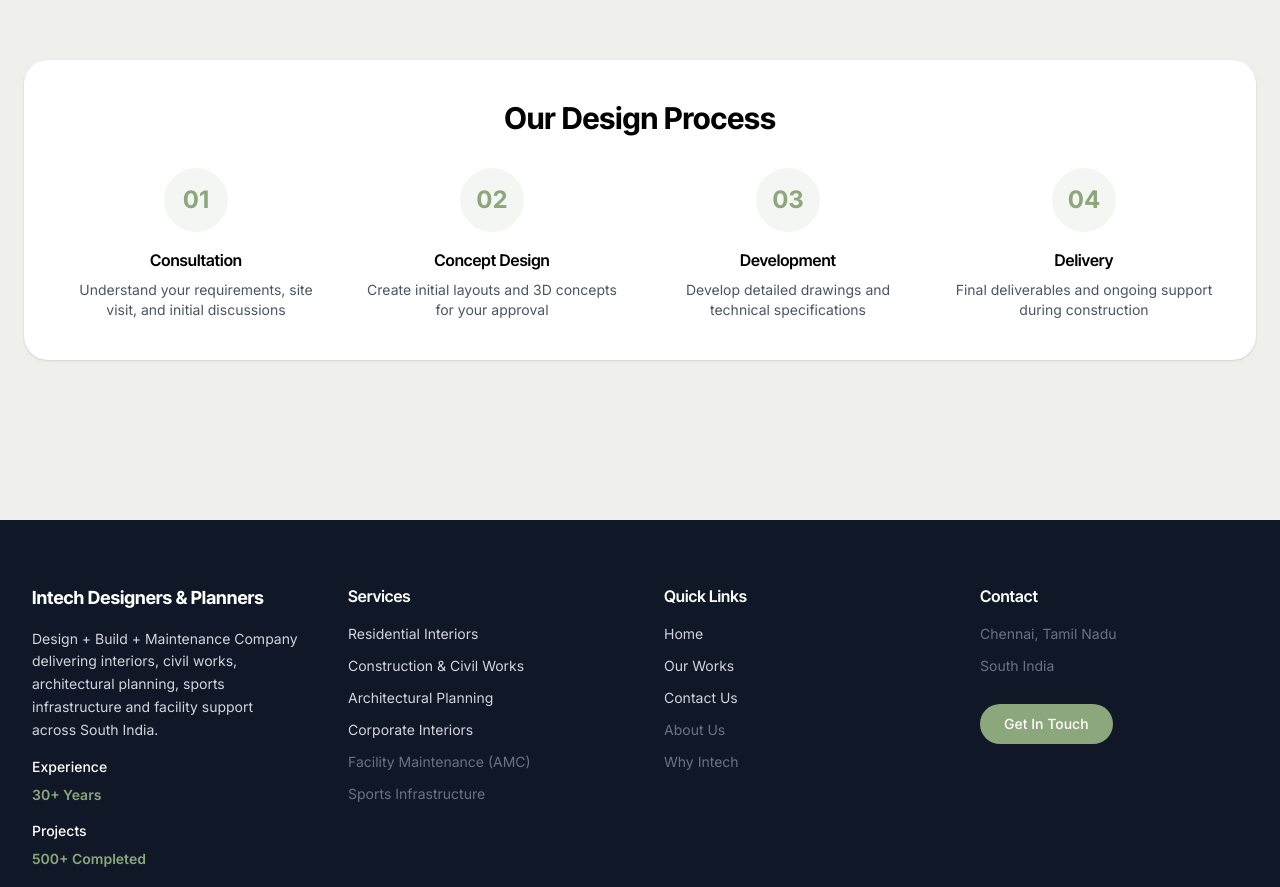
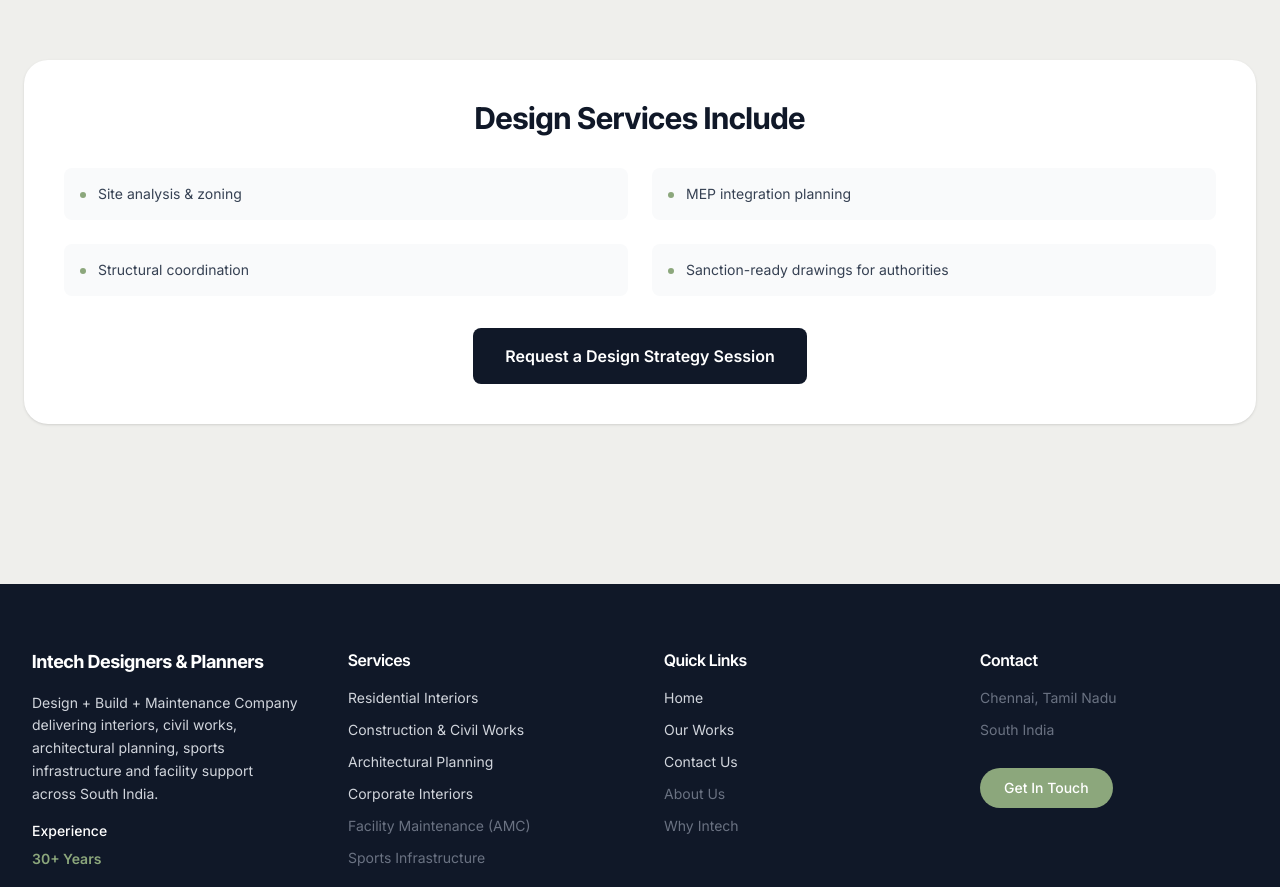
Before and after one commit to rohithkh4b3kr3/interior-design-site, a Next.js app: page /design-package in a window 1280 px wide. Shown: the part 1267-2154 px from the top of the page. Built offline with nearby package versions, Linux system fonts and the light colour scheme.

Commit message:
Final update: Design package process section, technical features highlighted

```diff
--- a/src/app/design-package/page.tsx
+++ b/src/app/design-package/page.tsx
@@ -232,47 +232,32 @@ export default function DesignPackagePage() {
           viewport={{ once: true }}
           className="bg-white rounded-3xl p-10 shadow-sm"
         >
-          <h2 className="font-[var(--font-inter-tight)] text-3xl font-bold mb-8 text-center">
-            Our Design Process
+          <h2 className="font-[var(--font-inter-tight)] text-2xl md:text-3xl font-bold mb-8 text-center text-gray-900">
+            Design Services Include
           </h2>
-          <div className="grid md:grid-cols-4 gap-8">
+          <div className="grid md:grid-cols-2 gap-6 mb-8">
             {[
-              {
-                step: "01",
-                title: "Consultation",
-                description: "Understand your requirements, site visit, and initial discussions",
-              },
-              {
-                step: "02",
-                title: "Concept Design",
-                description: "Create initial layouts and 3D concepts for your approval",
-              },
-              {
-                step: "03",
-                title: "Development",
-                description: "Develop detailed drawings and technical specifications",
-              },
-              {
-                step: "04",
-                title: "Delivery",
-                description: "Final deliverables and ongoing support during construction",
-              },
+              "Site analysis & zoning",
+              "MEP integration planning",
+              "Structural coordination",
+              "Sanction-ready drawings for authorities",
             ].map((item, index) => (
-              <motion.div
-                key={index}
-                initial={{ opacity: 0, y: 20 }}
-                whileInView={{ opacity: 1, y: 0 }}
-                viewport={{ once: true }}
-                transition={{ delay: index * 0.1 }}
-                className="text-center"
+              <div key={index} className="flex items-start gap-3 p-4 bg-gray-50 rounded-lg">
+                <div className="w-1.5 h-1.5 rounded-full bg-[#8ca77c] mt-2 flex-shrink-0"></div>
+                <span className="text-sm text-gray-700">{item}</span>
+              </div>
+            ))}
+          </div>
+          <div className="text-center">
+            <Link href="/contact-us">
+              <motion.button
+                whileHover={{ scale: 1.05 }}
+                whileTap={{ scale: 0.98 }}
+                className="px-8 py-4 bg-gray-900 text-white rounded-lg font-semibold hover:bg-gray-800 transition-colors duration-200"
               >
-                <div className="w-16 h-16 rounded-full bg-[#8ca77c]/10 flex items-center justify-center mx-auto mb-4">
-                  <span className="text-2xl font-bold text-[#8ca77c]">{item.step}</span>
-                </div>
-                <h3 className="font-semibold mb-2">{item.title}</h3>
-                <p className="text-sm text-gray-600">{item.description}</p>
-              </motion.div>
-            ))}
+                Request a Design Strategy Session
+              </motion.button>
+            </Link>
           </div>
         </motion.div>
       </section>
```
